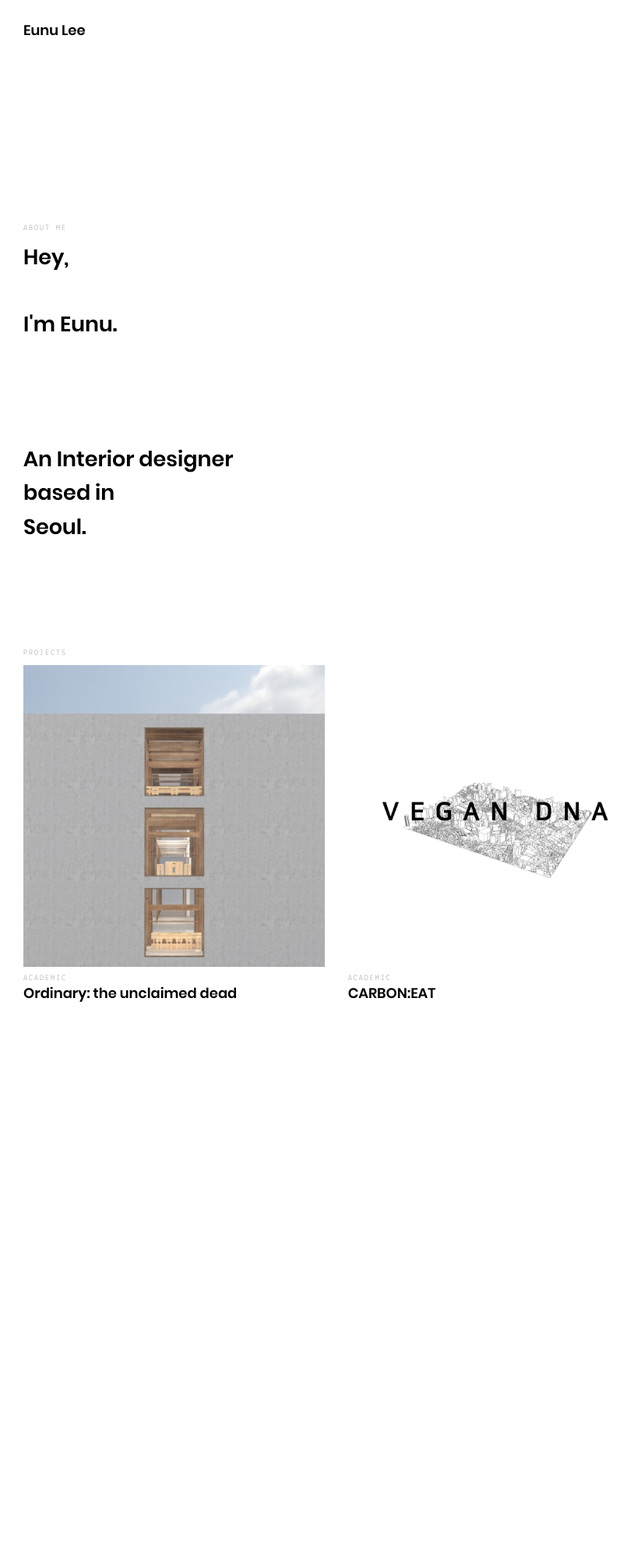
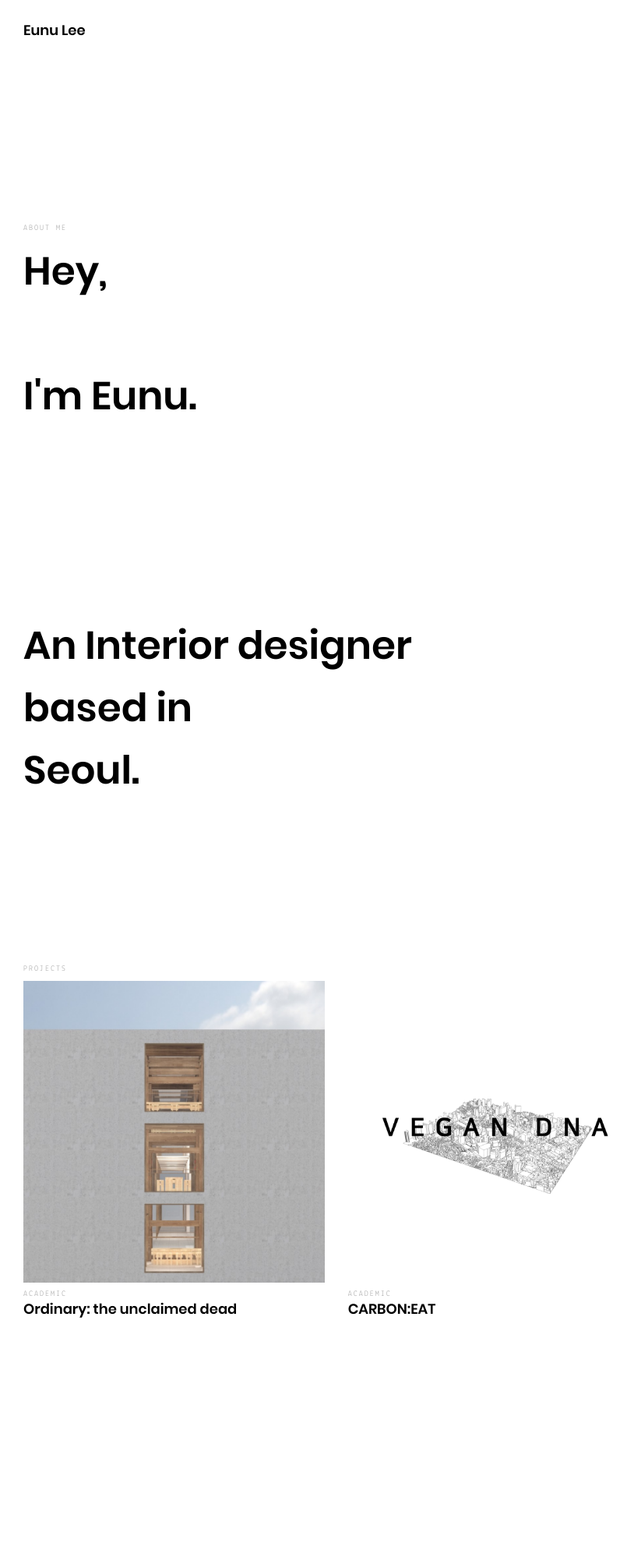
Before and after one commit to Eunnnnu/eunnnnu.github.io, a Jekyll site: the page built from index.html, in a window 1280 px wide. Shown: the whole page at 78% size, without its empty margins (0-814 px from the left). Built offline with Jekyll 4.4.1, drawn with Linux system fonts in a browser that asks for light colours; nearby versions of some CDN libraries; library files that are not in the unit come from our copies; before the commit the page ends 1597 px from its top, so only the background shows below that.

Commit message:
Update _layout.scss

```diff
--- a/assets/scss/_layout.scss
+++ b/assets/scss/_layout.scss
@@ -50,7 +50,7 @@
 .intro {
 	@media (min-width: $breakpoint-medium) {
 		p {
-			font-size: 2.7rem;
+			font-size: 5rem;
 			max-width: 66.66666%;
 		}
 	}
```
